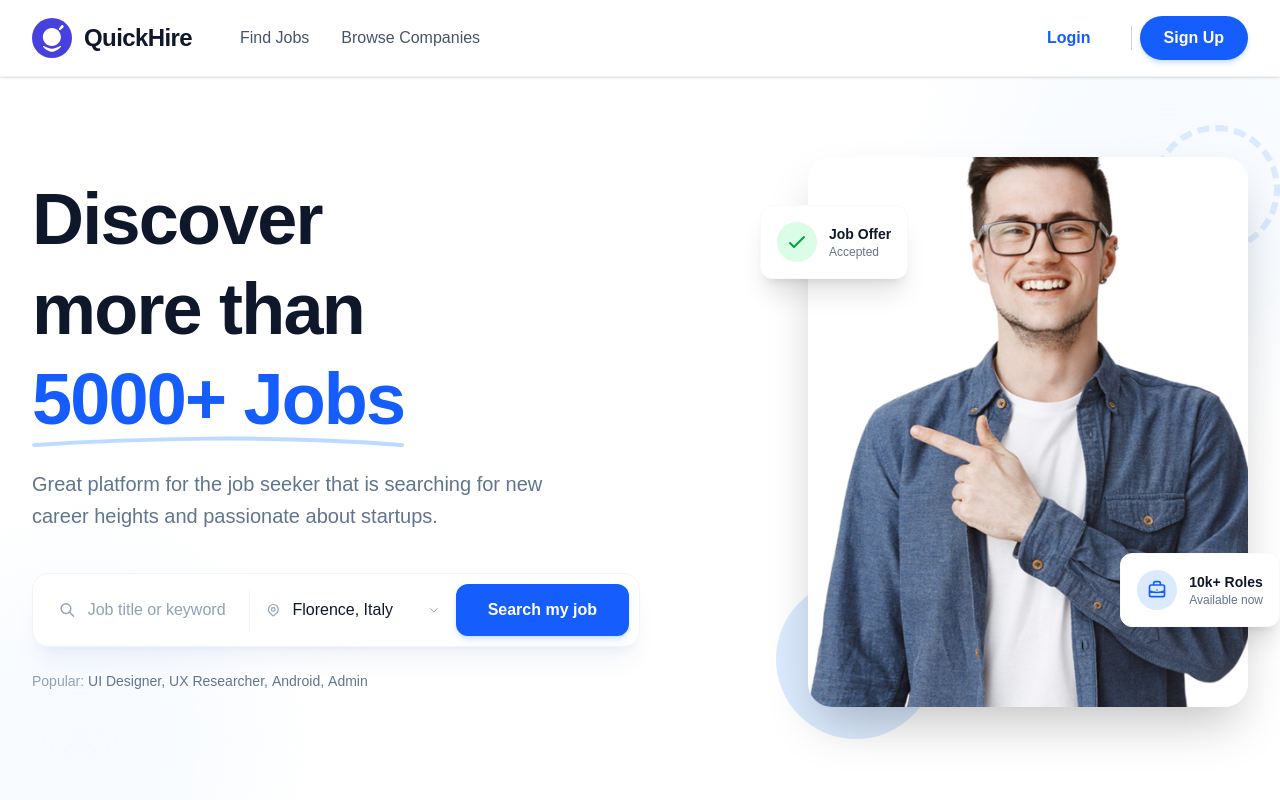
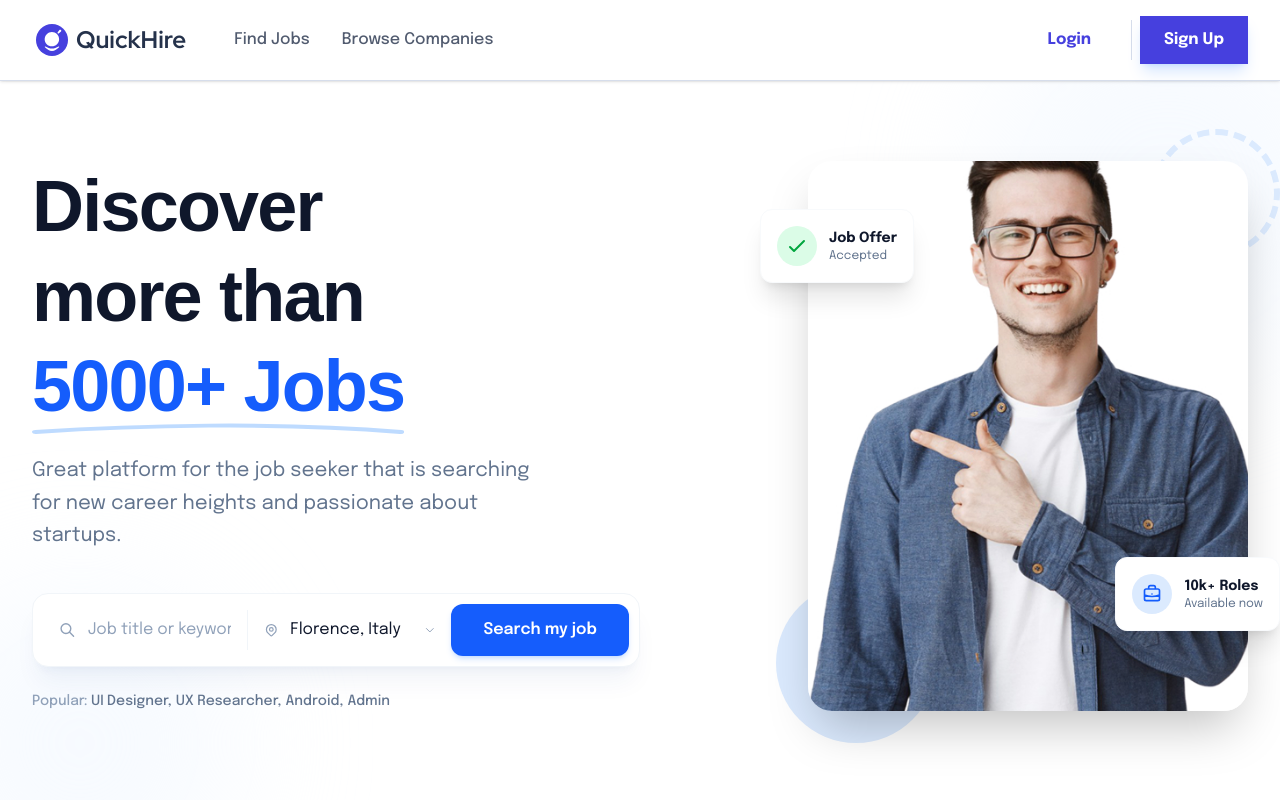
Before and after one commit to imam0321/qtack_task_client, a Next.js app: page / in a window 1280 px wide. Shown: the top 800 px of the page. Built offline with nearby package versions, Linux system fonts and the light colour scheme; a web font is replaced by a local one.

Commit message:
Implement initial application structure, global styles, layout, and core UI components including Navbar and Footer.

```diff
--- a/src/app/globals.css
+++ b/src/app/globals.css
@@ -5,17 +5,19 @@
   --background: #ffffff;
   --foreground: #171717;
   --font-clash-display: "Clash Display", sans-serif;
+  /* Next.js variable is --font-red-hat-display */
 }
 
 @theme inline {
   --color-background: var(--background);
   --color-foreground: var(--foreground);
-  --font-sans: var(--font-geist-sans);
-  --font-mono: var(--font-geist-mono);
+  --font-clash-display: "Clash Display", sans-serif;
+  --font-red-hat-display: "Red Hat Display", sans-serif;
+  --font-epilogue: "Epilogue", sans-serif;
 }
 
 body {
   background: var(--background);
   color: var(--foreground);
-  font-family: var(--font-clash-display);
+  font-family: var(--font-epilogue);
 }
--- a/src/app/layout.tsx
+++ b/src/app/layout.tsx
@@ -1,6 +1,7 @@
 import type { Metadata } from "next";
 import {
-  Epilogue
+  Epilogue,
+  Red_Hat_Display
 } from "next/font/google";
 import "./globals.css";
 
@@ -9,9 +10,15 @@ const epilogue = Epilogue({
   subsets: ["latin"],
 });
 
+const redHatDisplay = Red_Hat_Display({
+  variable: "--font-red-hat-display",
+  subsets: ["latin"],
+  weight: ["300", "400", "500", "600", "700", "800", "900"],
+});
+
 export const metadata: Metadata = {
-  title: "Create Next App",
-  description: "Generated by create next app",
+  title: "QuickHire - Discover your dream job",
+  description: "Great platform for the job seeker that passionate about startups.",
 };
 
 export default function RootLayout({
@@ -22,7 +29,7 @@ export default function RootLayout({
   return (
     <html lang="en">
       <body
-        className={`${epilogue.variable} font-[family-name:var(--font-clash-display)] antialiased`}
+        className={`${epilogue.variable} ${redHatDisplay.variable} font-[family-name:var(--font-red-hat-display)] antialiased`}
       >
         {children}
       </body>
--- a/src/components/shared/Footer.tsx
+++ b/src/components/shared/Footer.tsx
@@ -19,7 +19,7 @@ export default function Footer() {
               <div className="w-10 h-10 flex items-center justify-center transition-transform group-hover:scale-105 duration-300">
                 <Image src="/logo.svg" alt="QuickHire Logo" width={40} height={40} className="w-10 h-10 object-contain" />
               </div>
-              <span className="text-2xl font-bold tracking-tight text-white font-[family-name:var(--font-clash-display)]">QuickHire</span>
+              <span className="text-2xl font-bold tracking-tight text-white font-sans">QuickHire</span>
             </Link>
             <p className="text-slate-400 text-sm leading-relaxed max-w-sm mb-8 pr-4">
               Great platform for the job seeker that is passionate about startups. Find your dream job easier and launch an incredible career today.
--- a/src/components/shared/Navbar.tsx
+++ b/src/components/shared/Navbar.tsx
@@ -1,41 +1,95 @@
+"use client"
+import { useState } from 'react';
 import Link from 'next/link';
 import Image from 'next/image';
 
 export default function Navbar() {
+  const [open, setOpen] = useState(false);
+
   return (
-    <header className="sticky top-0 z-50 w-full backdrop-blur-md bg-white/80 border-b border-slate-200/50 shadow-sm transition-all duration-300">
-      <div className="max-w-7xl mx-auto px-4 sm:px-6 lg:px-8 py-4 flex items-center justify-between">
+    <header className="sticky top-0 z-50 w-full backdrop-blur-md bg-[#FFFFFF] border-b border-[#D6DDEB] shadow-sm transition-all duration-300">
+      {/* Main Navbar Container */}
+      <div className="max-w-7xl mx-auto px-4 sm:px-6 lg:px-8">
+        <div className="flex items-center justify-between h-20">
           <div className="flex items-center space-x-12">
             {/* Logo */}
-          <Link href="/" className="flex items-center space-x-3 group">
+            <Link href="/" className="flex items-center space-x-1 group">
               <div className="w-10 h-10 flex items-center justify-center transition-transform group-hover:scale-105 duration-300">
-              <Image src="/logo.svg" alt="QuickHire Logo" width={40} height={40} className="w-10 h-10 object-contain" />
+                <Image src="/logo.svg" alt="QuickHire Logo" width={32} height={32} className="w-8 h-8 object-contain" />
               </div>
-            <span className="text-2xl font-bold tracking-tight text-slate-900 font-[family-name:var(--font-clash-display)]">QuickHire</span>
+              <span className="text-2xl font-bold text-[#25324B] font-red-hat-display">QuickHire</span>
             </Link>
 
-          {/* Navigation Links */}
+            {/* Desktop Navigation Links */}
             <nav className="hidden md:flex space-x-8">
-            <Link href="#" className="text-slate-600 hover:text-blue-600 font-medium transition-colors">
+              <Link href="#" className="text-base font-medium text-[#515B6F] font-epilogue hover:text-[#4640DE] transition-colors">
                 Find Jobs
               </Link>
-            <Link href="#" className="text-slate-600 hover:text-blue-600 font-medium transition-colors">
+              <Link href="#" className="text-base font-medium text-[#515B6F] font-epilogue hover:text-[#4640DE] transition-colors">
                 Browse Companies
               </Link>
             </nav>
           </div>
 
-        {/* Auth Buttons */}
-        <div className="flex items-center space-x-4">
-          <Link href="#" className="text-blue-600 font-semibold hover:text-blue-700 transition-colors px-4 py-2">
+          {/* Desktop Auth Buttons */}
+          <div className="hidden md:flex items-center space-x-2">
+            <Link href="#" className="text-[#4640DE] font-bold px-6 py-3 hover:opacity-80 transition-opacity">
               Login
             </Link>
-          <div className="w-px h-6 bg-slate-300 mx-2 hidden sm:block"></div>
-          <Link href="#" className="bg-blue-600 text-white px-6 py-2.5 rounded-full font-semibold hover:bg-blue-500 transition-all shadow-md shadow-blue-500/20 active:scale-95">
+            <div className="w-px h-10 bg-[#D6DDEB] mx-2"></div>
+            <Link href="#" className="bg-[#4640DE] text-white px-6 py-3 font-bold hover:bg-[#3b36c4] transition-all active:scale-95 shadow-lg shadow-blue-500/20">
+              Sign Up
+            </Link>
+          </div>
+
+          {/* Mobile Menu Button */}
+          <div className="md:hidden">
+            <button
+              onClick={() => setOpen(!open)}
+              className="p-2 rounded-full bg-[#FFFFFF] border border-[#D6DDEB] focus:outline-none"
+            >
+              {open ? (
+                <svg
+                  className="w-6 h-6 text-[#25324B]"
+                  fill="none"
+                  stroke="currentColor"
+                  viewBox="0 0 24 24"
+                >
+                  <path strokeLinecap="round" strokeLinejoin="round" strokeWidth={2} d="M6 18L18 6M6 6l12 12" />
+                </svg>
+              ) : (
+                <Image src="/icons/bar.svg" alt="bar" width={24} height={24} className="w-6 h-6 object-contain" />
+              )}
+            </button>
+          </div>
+        </div>
+      </div>
+
+      {/* Mobile Menu Panel */}
+      {open && (
+        <div className="md:hidden bg-white border-t border-slate-200 px-6 py-8 space-y-6 animate-fade-in-down">
+          <nav className="flex flex-col space-y-4">
+            <Link href="#" className="text-lg font-medium text-[#515B6F] font-epilogue hover:text-[#4640DE]">
+              Find Jobs
+            </Link>
+            <Link href="#" className="text-lg font-medium text-[#515B6F] font-epilogue hover:text-[#4640DE]">
+              Browse Companies
+            </Link>
+          </nav>
+
+          <div className="pt-6 border-t border-slate-200 flex flex-col space-y-4">
+            <Link href="#" className="text-[#4640DE] font-bold text-center py-2">
+              Login
+            </Link>
+            <Link
+              href="#"
+              className="bg-[#4640DE] text-white py-4 text-center rounded-md font-bold shadow-lg shadow-blue-500/20 active:scale-95"
+            >
               Sign Up
             </Link>
           </div>
         </div>
+      )}
     </header>
   );
 }
```
Also changed, not shown: public/icons/bar.svg (added). Lines whose indentation alone changed are shown as unchanged.
